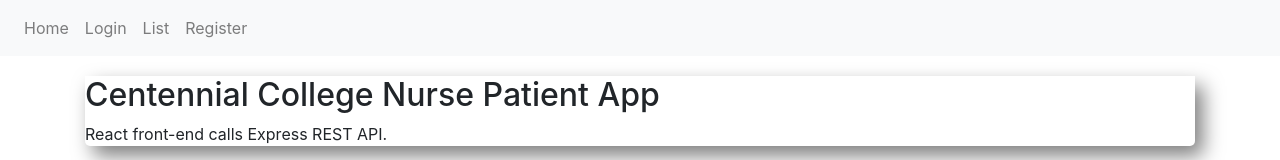
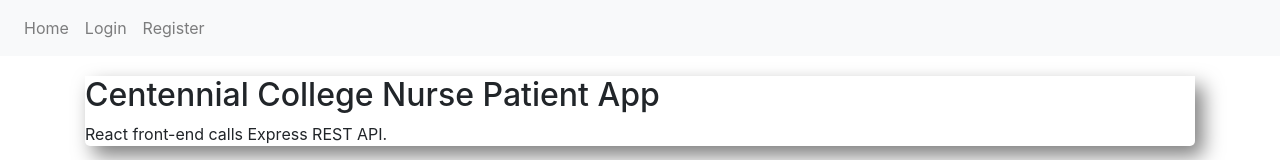
Before and after one commit to 2020W-COMP308Project/GroupX_COMP308Project, a React (Create React App) app in the folder react-client/: page /home in a window 1280 px wide. Shown: the top 160 px of the page. Built offline with nearby package versions, Linux system fonts and the light colour scheme.

Commit message:
read cookie fixed

```diff
--- a/react-client/src/App.js
+++ b/react-client/src/App.js
@@ -16,7 +16,6 @@
 import RegisterUser from "./components/RegisterUser";
 import Login from "./components/Login";
 import Home from "./components/Home";
-import List from "./components/List";
 
 //
 function App() {
@@ -28,7 +27,6 @@
             <Nav className="mr-auto">
               <Nav.Link href="/home">Home</Nav.Link>
               <Nav.Link href="/login">Login</Nav.Link>
-              <Nav.Link href="/list">List</Nav.Link>
               <Nav.Link href="/registerUser">Register</Nav.Link>
             </Nav>
           </Navbar.Collapse>
@@ -37,7 +35,6 @@
         <div>
           <Route render={() => <Home />} path="/home" />
           <Route render={() => <Login />} path="/login" />
-          <Route render={() => <List />} path="/list" />
           <Route render={() => <RegisterUser />} path="/registerUser" />
         </div>
       </Router>
--- a/react-client/src/components/Login.js
+++ b/react-client/src/components/Login.js
@@ -36,7 +36,7 @@
     try {
       console.log("--- in readCookie function ---");
       //
-      const res = await axios.get("/read_cookie");
+        const res = await axios.get("/api/read_cookie");
       //
       if (res.data.screen !== undefined) {
         setScreen(res.data.screen);
```
